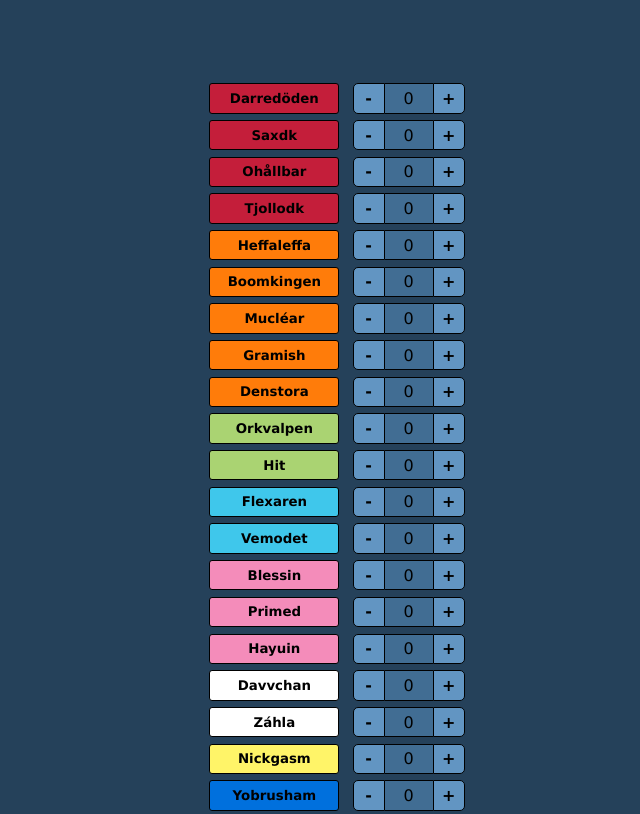
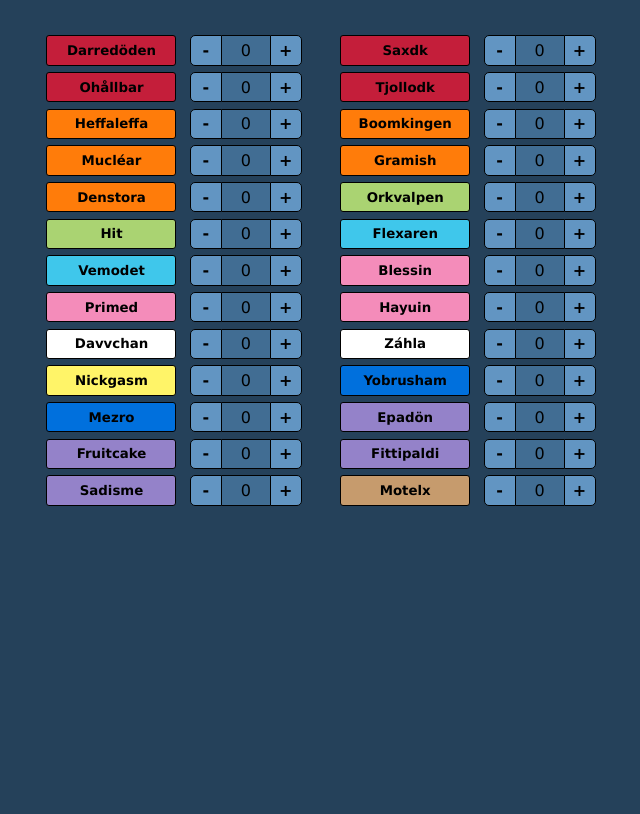
Before and after one commit to fogelmark/item-counter, a plain HTML site: page index.html in a window 1280 px wide. Shown: the top 814 px of the page, without its empty margins (303-943 px from the left). Drawn offline with Linux system fonts and the light colour scheme.

Commit message:
flex adjust

```diff
--- a/style.css
+++ b/style.css
@@ -7,13 +7,19 @@
 
 body {
     background-color: #25415a;
+    display: flex;
+    justify-content: center;
+    align-items: center;
 }
 
 .main-content {
+    margin-top: 2em;
     display: flex;
-    flex-direction: column;
+    flex-direction: row;
+    justify-content: center;
     align-items: center;
-    margin-top: 5em;
+    flex-wrap: wrap;
+    width: 50vw;
 }
 
 .class {
@@ -78,6 +84,7 @@ input[type="text"] {
 }
 
 .plus {
+    margin-right: 2em;
     border-radius: 0px 5px 5px 0px;
 }
 
```
Also changed, not shown: index.html (line endings or trailing spaces).
